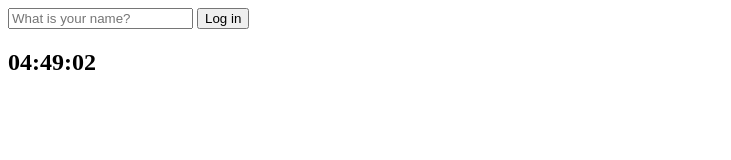
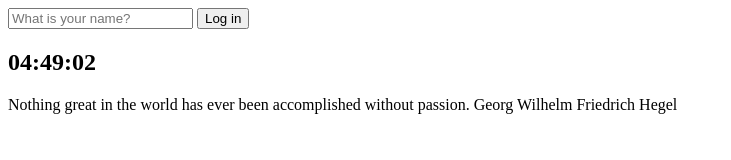
Before and after one commit to hyeokjun97/Momentum_Prj, a plain HTML site: page index.html in a window 1280 px wide. Shown: the whole page, without its empty margins (0-731 px from the left). Drawn offline with Linux system fonts and the light colour scheme.

Commit message:
Quotes Added

```diff
--- a/index.html
+++ b/index.html
@@ -18,8 +18,13 @@
         </form>
         <h2 id="clock">00:00:00</h2>
         <h1 class = "hidden" id = "greeting" ></h1>
-
+        <div id = "quote">
+            <span></span>
+            <span></span>
+        </div>
         <script src="js/greetings.js"></script>
         <script src = "js/clock.js"></script>
+        <script src = "js/quotes.js"></script>
+        <script src = "js/background.js"></script>
     </body>
 </html>
--- /dev/null
+++ b/js/quotes.js
@@ -0,0 +1,49 @@
+const quotes = [
+    {
+        quote: "Man's love is of man's life a part; it is a woman's whole existence. In her first passion, a woman loves her lover, in all the others all she loves is love.",
+        author: "Lord Byron",
+    },
+    {
+        quote: "The road to success is not easy to navigate, but with hard work, drive and passion, it's possible to achieve the American dream.",
+        author: "Tommy Hilfiger",
+    },
+    {
+        quote: "Leadership is not about a title or a designation. It's about impact, influence and inspiration. Impact involves getting results, influence is about spreading the passion you have for your work, and you have to inspire team-mates and customers.",
+        author: "Robin S. Sharma",
+    },
+    {
+        quote: "Singing is my passion, my first love and the secret of my energy. Music to me is like finding my inner self, my soul. It gives me a great joy to see audiences enjoying with me. I have given my heart to singing. When I sing, I can feel romance in everything around me.",
+        author: "Kailash Kher",
+    },
+    {
+        quote: "When you have balance in your life, work becomes an entirely different experience. There is a passion that moves you to a whole new level of fulfillment and gratitude, and that's when you can do your best... for yourself and for others.",
+        author: "Cara Delevingne",
+    },
+    {
+        quote: "Follow your passion, be prepared to work hard and sacrifice, and, above all, don't let anyone limit your dreams.",
+        author: "Donovan Bailey",
+    },
+    {
+        quote: "You can do anything as long as you have the passion, the drive, the focus, and the support.",
+        author: "Sabrina Bryan",
+    },
+    {
+        quote: "Whatever you do, do with determination. You have one life to live; do your work with passion and give your best. Whether you want to be a chef, doctor, actor, or a mother, be passionate to get the best result.",
+        author: "Alia Bhatt",
+    },
+    {
+        quote: "My mission in life is not merely to survive, but to thrive; and to do so with some passion, some compassion, some humor, and some style.",
+        author: "Maya Angelou",
+    },
+    {
+        quote: "Nothing great in the world has ever been accomplished without passion.",
+        author: "Georg Wilhelm Friedrich Hegel",
+    },
+
+];
+const quote = document.querySelector("#quote span:first-child");
+const author = document.querySelector("#quote span:last-child");
+const todaysQuote = quotes[Math.floor(Math.random()*quotes.length)];
+
+quote.innerText = todaysQuote.quote;
+author.innerText = todaysQuote.author;
```
Also changed, not shown: js/background.js (added).
